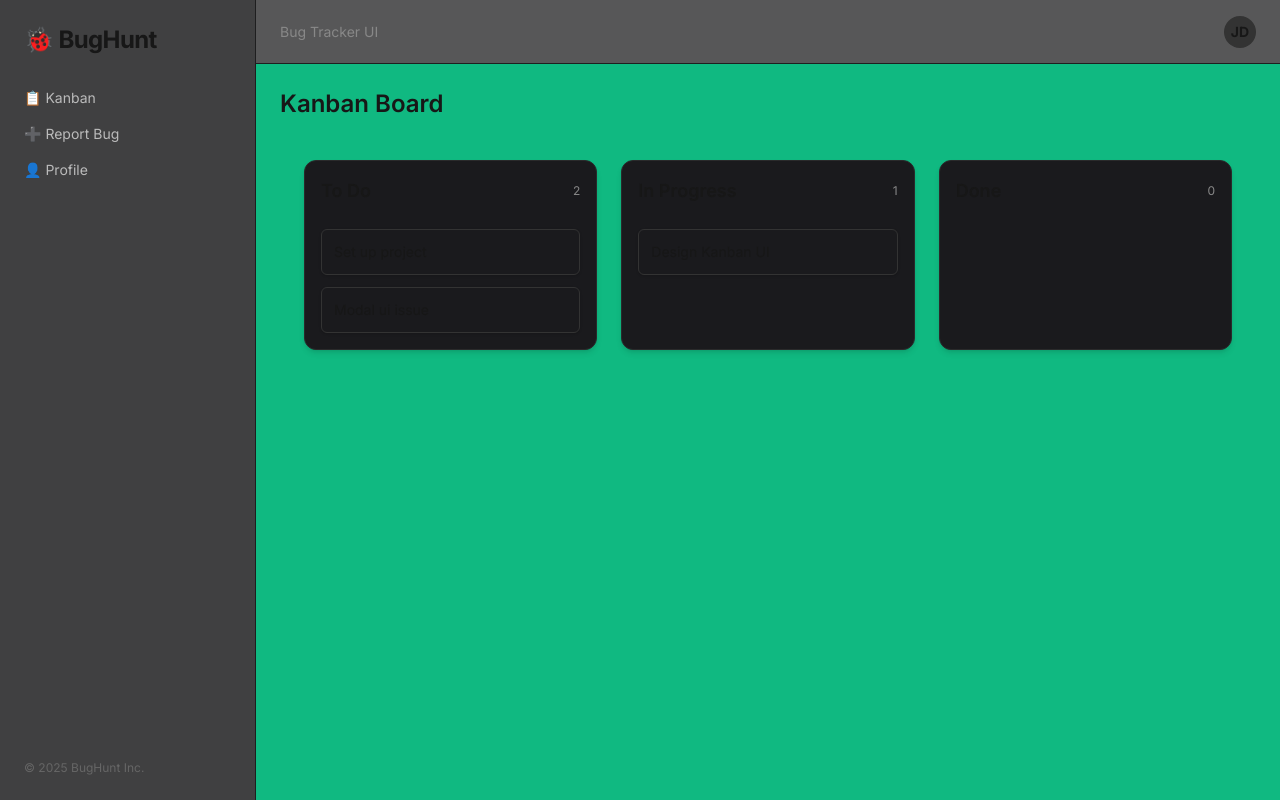
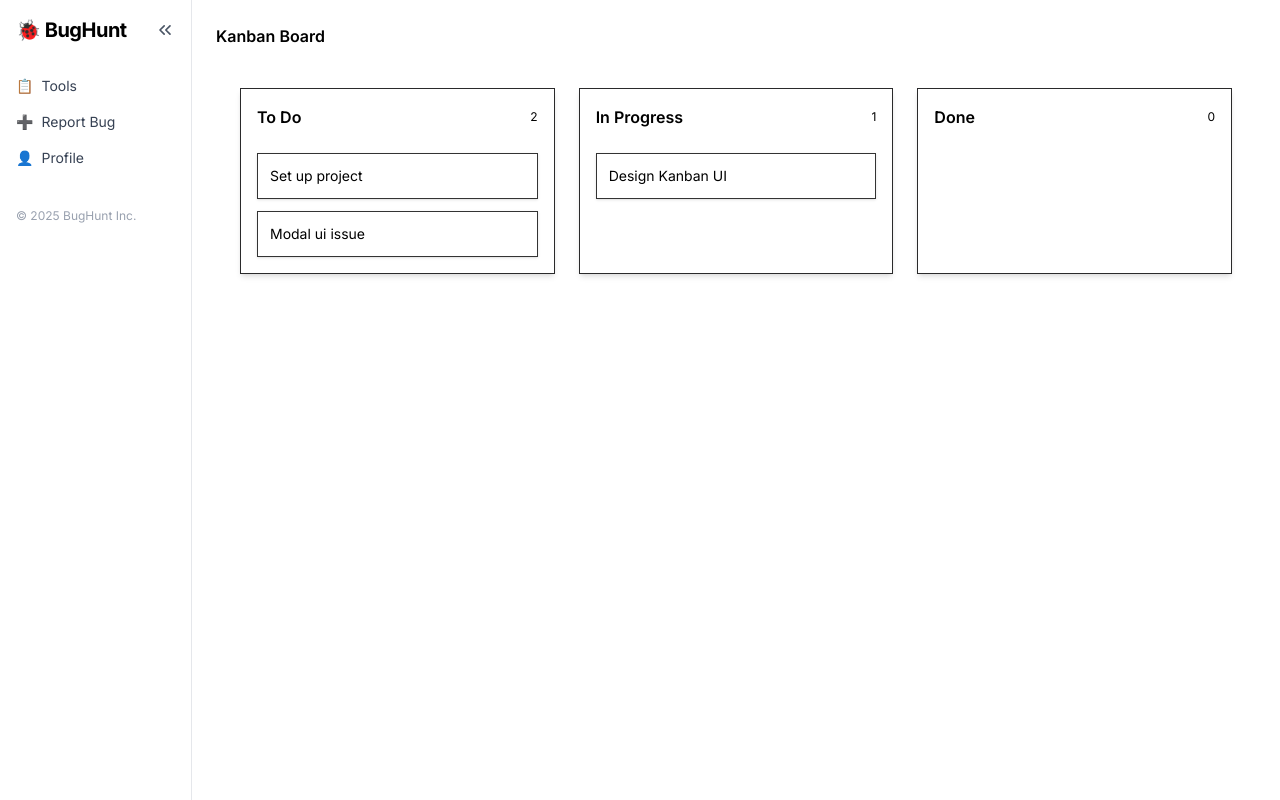
Before and after one commit to hupptechnologies/project-management-tool, a Next.js app: page /dashboard/kanban in a window 1280 px wide. Built offline with nearby package versions, Linux system fonts and the light colour scheme.

Commit message:
Make collapsable side-bar and add lucide-react npm for icons

```diff
--- a/package.json
+++ b/package.json
@@ -12,6 +12,7 @@
     "@dnd-kit/core": "^6.3.1",
     "@dnd-kit/sortable": "^10.0.0",
     "@dnd-kit/utilities": "^3.2.2",
+    "lucide-react": "^0.507.0",
     "next": "15.3.1",
     "react": "^19.0.0",
     "react-dom": "^19.0.0"
--- a/src/app/dashboard/bugs/new/page.tsx
+++ b/src/app/dashboard/bugs/new/page.tsx
@@ -1,18 +1,18 @@
 export default function NewBugPage() {
 	return (
-		<div className="max-w-2xl mx-auto bg-[#1a1a1b] p-8 rounded-xl border border-[#2a2a2b] shadow">
+		<div className="max-w-2xl mx-auto bg-[#FFF] p-8 rounded-x border border-[#2a2a2b] shadow">
 			<h2 className="text-xl font-bold mb-6">🐞 Report a New Bug</h2>
 			<form className="space-y-5">
 				<input
 					type="text"
 					placeholder="Bug Title"
-					className="w-full bg-[#111] p-3 text-white border border-[#333] rounded-md"
+					className="w-full bg-[#fff] p-3 text-black border border-[#333] rounded-md"
 				/>
 				<textarea
 					placeholder="Steps to reproduce"
-					className="w-full h-32 bg-[#111] text-white p-3 border border-[#333] rounded-md"
+					className="w-full h-32 bg-[#fff] text-black p-3 border border-[#333] rounded-md"
 				/>
-				<select className="w-full bg-[#111] text-white p-3 border border-[#333] rounded-md">
+				<select className="w-full bg-[#fff] text-black p-3 border border-[#333] rounded-md">
 					<option>Severity</option>
 					<option>Low</option>
 					<option>Medium</option>
--- a/src/app/dashboard/kanban/page.tsx
+++ b/src/app/dashboard/kanban/page.tsx
@@ -3,7 +3,7 @@ import Board from '@/components/Board';
 export default function KanbanPage() {
 	return (
 		<div>
-			<h2 className="text-2xl font-semibold mb-4">Kanban Board</h2>
+			<h2 className="text-2x text-[#000] font-semibold mb-4">Kanban Board</h2>
 			<Board />
 		</div>
 	);
--- a/src/app/dashboard/profile/page.tsx
+++ b/src/app/dashboard/profile/page.tsx
@@ -1,6 +1,6 @@
 export default function ProfilePage() {
 	return (
-		<div className="max-w-2xl mx-auto bg-[#1a1a1b] p-8 rounded-xl border border-[#2a2a2b] shadow space-y-6">
+		<div className="max-w-2xl mx-auto bg-[#fff] p-8 rounded-x border border-[#2a2a2b] shadow space-y-6">
 			{/* Avatar + Basic Info */}
 			<div className="flex items-center gap-4">
 				<div className="w-16 h-16 rounded-full bg-[#333] flex items-center justify-center text-xl font-bold">
@@ -19,7 +19,7 @@ export default function ProfilePage() {
 					<input
 						type="text"
 						defaultValue="John Doe"
-						className="w-full bg-[#111] text-white p-3 border border-[#333] rounded-md"
+						className="w-full bg-[#fff] text-black p-3 border border-[#333] rounded-md"
 					/>
 				</div>
 				<div>
@@ -27,14 +27,14 @@ export default function ProfilePage() {
 					<input
 						type="text"
 						defaultValue="Frontend Developer"
-						className="w-full bg-[#111] text-white p-3 border border-[#333] rounded-md"
+						className="w-full bg-[#fff] text-black p-3 border border-[#333] rounded-md"
 					/>
 				</div>
 				<div>
 					<label className="block text-sm text-[#aaa] mb-1">Bio</label>
 					<textarea
 						defaultValue="Passionate about building great UI and fixing bugs."
-						className="w-full bg-[#111] text-white p-3 border border-[#333] rounded-md"
+						className="w-full bg-[#fff] text-black p-3 border border-[#333] rounded-md"
 					/>
 				</div>
 
--- a/src/app/layout.tsx
+++ b/src/app/layout.tsx
@@ -1,5 +1,9 @@
+'use client';
+
 import './globals.css';
 import { Inter } from 'next/font/google';
+import { useState } from 'react';
+import { ChevronsLeft, ChevronsRight } from 'lucide-react';
 
 const inter = Inter({ subsets: ['latin'] });
 
@@ -8,58 +12,81 @@ export default function RootLayout({
 }: {
 	children: React.ReactNode;
 }) {
+	const [isCollapsed, setIsCollapsed] = useState(false);
+
+	const navItems = [
+		{ icon: '📋', label: 'Tools', href: '/dashboard/kanban' },
+		{ icon: '➕', label: 'Report Bug', href: '/dashboard/bugs/new' },
+		{ icon: '👤', label: 'Profile', href: '/dashboard/profile' },
+	];
+
 	return (
 		<html lang="en">
-			<body className={`${inter.className} bg-[#F9FAFB] text-white`}>
+			<body className={`${inter.className} bg-white text-gray-900`}>
 				<div className="flex h-screen overflow-hidden">
 					{/* Sidebar */}
-					<aside className="w-64 bg-[#111112]/80 backdrop-blur-md border-r border-[#1e1e1f] p-6 hidden md:flex flex-col justify-between">
-						<div>
-							<h1 className="text-2xl font-bold mb-8 tracking-tight">
-								🐞 BugHunt
-							</h1>
-							<nav className="space-y-4 text-sm">
-								<a
-									href="/dashboard/kanban"
-									className="flex items-center gap-2 text-[#bbb] hover:text-white transition"
-								>
-									📋 Kanban
-								</a>
-								<a
-									href="/dashboard/bugs/new"
-									className="flex items-center gap-2 text-[#bbb] hover:text-white transition"
-								>
-									➕ Report Bug
-								</a>
-								<a
-									href="/dashboard/profile"
-									className="flex items-center gap-2 text-[#bbb] hover:text-white transition"
-								>
-									👤 Profile
-								</a>
-							</nav>
+					<aside
+						className={`bg-white border-r border-gray-200 p-4 hidden md:flex flex-col   transition-all duration-300 ${
+							isCollapsed ? 'w-16' : 'w-48'
+						}`}
+					>
+						{/* Header */}
+						<div className="flex items-center justify-between mb-8">
+							<div
+								className={`overflow-hidden transition-all duration-300 ${
+									isCollapsed ? 'w-0 opacity-0' : 'w-full opacity-100'
+								}`}
+							>
+								<h1 className="text-xl font-bold tracking-tight text-black whitespace-nowrap">
+									🐞 BugHunt
+								</h1>
+							</div>
+
+							<button
+								onClick={() => setIsCollapsed(!isCollapsed)}
+								className="text-gray-600 hover:text-red-400 transition"
+							>
+								{isCollapsed ? (
+									<ChevronsRight size={20} />
+								) : (
+									<ChevronsLeft size={20} />
+								)}
+							</button>
 						</div>
 
-						<footer className="text-xs text-[#666] mt-10">
+						{/* Navigation */}
+						<nav className="space-y-4 text-sm text-gray-700">
+							{navItems.map((item) => (
+								<a
+									key={item.href}
+									href={item.href}
+									className="flex items-center gap-2 hover:text-red-400 transition"
+								>
+									<span>{item.icon}</span>
+									<span
+										className={`transition-all duration-300 overflow-hidden ${
+											isCollapsed ? 'opacity-0 w-0' : 'opacity-100 w-auto'
+										}`}
+									>
+										{item.label}
+									</span>
+								</a>
+							))}
+						</nav>
+
+						{/* Footer */}
+						<div
+							className={`transition-all duration-300 text-xs text-gray-400 mt-10 overflow-hidden ${
+								isCollapsed ? 'opacity-0 h-0' : 'opacity-100 h-auto'
+							}`}
+						>
 							© {new Date().getFullYear()} BugHunt Inc.
-						</footer>
+						</div>
 					</aside>
 
 					{/* Main Content */}
 					<div className="flex-1 flex flex-col overflow-y-auto">
-						{/* Top Header */}
-						<header className="h-16 px-6 flex items-center justify-between border-b border-[#1e1e1f] bg-[#111112]/70 backdrop-blur-sm">
-							<div className="text-sm text-[#888]">Bug Tracker UI</div>
-							<div className="flex items-center gap-4">
-								{/* Placeholder user profile avatar */}
-								<div className="w-8 h-8 rounded-full bg-[#333] flex items-center justify-center text-sm font-bold">
-									JD
-								</div>
-							</div>
-						</header>
-
-						{/* Page Content */}
-						<main className="p-6 bg-[#10B981] flex-1 overflow-y-auto">
+						<main className="p-6 bg-white flex-1 overflow-y-auto">
 							{children}
 						</main>
 					</div>
--- a/src/components/Column.tsx
+++ b/src/components/Column.tsx
@@ -10,12 +10,12 @@ export default function Column({ column }: { column: ColumnType }) {
 	return (
 		<div
 			ref={setNodeRef}
-			className="bg-[#1a1a1d] border border-[#2a2a2b] rounded-xl p-4 flex flex-col gap-4 shadow-md"
+			className="border border-[#2a2a2b] rounded-x p-4 flex flex-col gap-4 shadow-md"
 		>
 			{/* Column Header */}
 			<div className="flex justify-between items-center mb-2">
-				<h3 className="text-lg font-semibold">{column.title}</h3>
-				<span className="text-xs text-[#888]">{column.tasks.length}</span>
+				<h3 className="text-x text-[#000] font-semibold">{column.title}</h3>
+				<span className="text-xs text-[#000]">{column.tasks.length}</span>
 			</div>
 
 			{/* Tasks */}
--- a/src/components/TaskCard.tsx
+++ b/src/components/TaskCard.tsx
@@ -25,9 +25,9 @@ export default function TaskCard({ task }: { task: Task }) {
 			{...listeners}
 			{...attributes}
 			onClick={handleClick}
-			className="bg-[#1a1a1d] p-3 rounded-md border border-[#333] hover:border-[#555] hover:bg-[#2c2c2d] transition shadow-sm cursor-pointer active:scale-[0.98]"
+			className="p-3 rounded-x border border-[#333] hover:border-[#555] hover:bg-[#dbdbf3] transition shadow-sm cursor-pointer active:scale-[0.98]"
 		>
-			<p className="text-sm">{task.title}</p>
+			<p className="text-sm text-black">{task.title}</p>
 		</div>
 	);
 }
```
Also changed, not shown: 2 other files (tests, documents, lock files or other folders).
